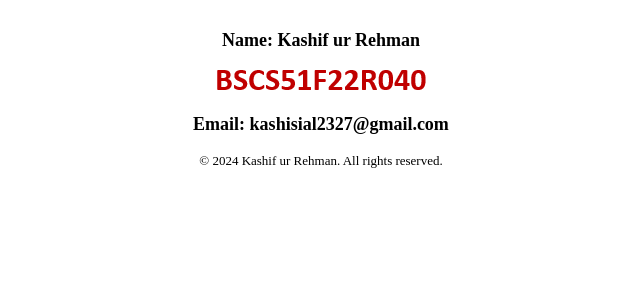
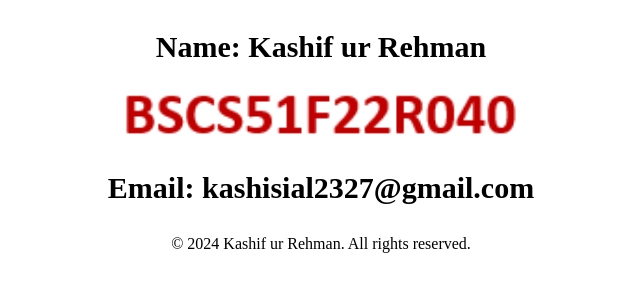
Before and after one commit to kRehman007/Assignment_01, a plain HTML site: page index.html in a window 1280 px wide. Shown: the whole page, without its empty margins (319-959 px from the left). Drawn offline with Linux system fonts and the light colour scheme.

Commit message:
Update index.html

```diff
--- a/index.html
+++ b/index.html
@@ -5,14 +5,14 @@
   </head>
   <body>
     <div style="text-align: center; margin-top: 30px">
-      <p style="font-weight: bold; font-size: large">
+      <p style="font-weight: bold; font-size: 30px">
         Name: <span> Kashif ur Rehman</span>
       </p>
-      <span><img src="RollNo.png" /></span>
-      <p style="font-weight: bold; font-size: large">
+      <span><img src="RollNo.png" style="width: 400px" /></span>
+      <p style="font-weight: bold; font-size: 30px">
         Email: <span> kashisial2327@gmail.com</span>
       </p>
-      <p style="font-size: small">
+      <p style="font-size: medium">
         © 2024 Kashif ur Rehman. All rights reserved.
       </p>
     </div>
```
